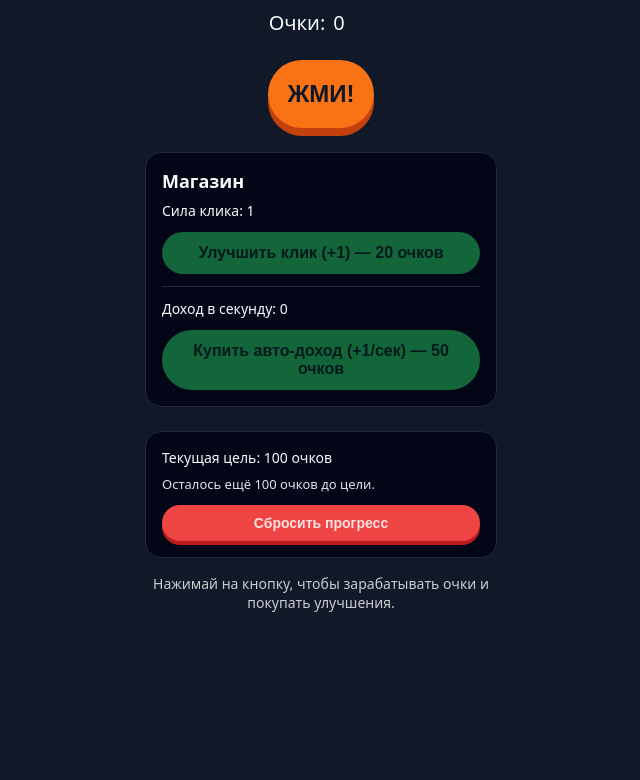
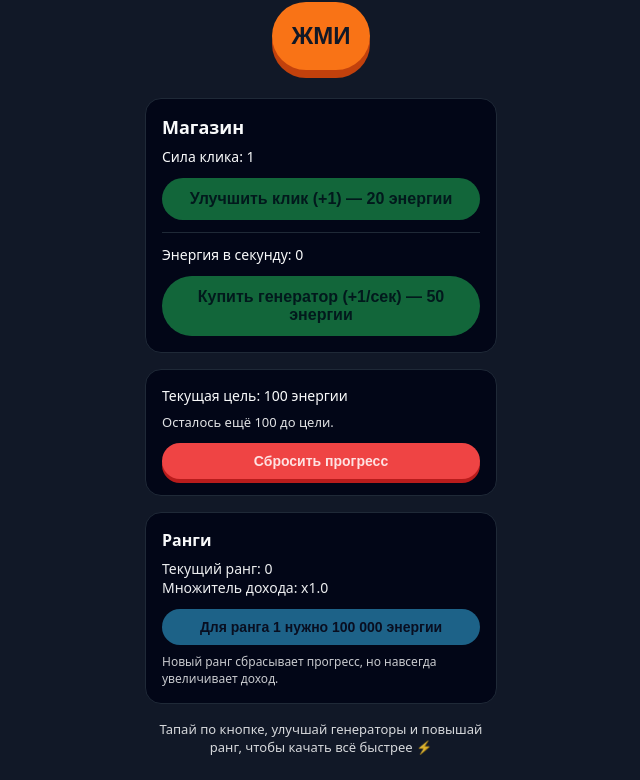
Before and after one commit to DandyTM/Clicker-City, a plain HTML site: page index.html in a window 1280 px wide. Shown: the part 114-894 px from the top of the page, without its empty margins (319-959 px from the left). Before the commit the page ends 800 px from the top, so only its background shows below. Drawn offline with Linux system fonts and the light colour scheme.

Commit message:
Add files via upload

```diff
--- a/index.html
+++ b/index.html
@@ -6,7 +6,8 @@
     name="viewport"
     content="width=device-width, initial-scale=1.0, user-scalable=no"
   >
-  <title>Мой первый кликер</title>
+
+  <title>Генератор энергии</title>
 
   <!-- Цвет темы для браузера -->
   <meta name="theme-color" content="#111827">
@@ -14,7 +15,7 @@
   <!-- Для айфона: полноэкранный режим и название -->
   <meta name="apple-mobile-web-app-capable" content="yes">
   <meta name="apple-mobile-web-app-status-bar-style" content="black-translucent">
-  <meta name="apple-mobile-web-app-title" content="Кликер">
+  <meta name="apple-mobile-web-app-title" content="Генератор">
 
   <!-- Манифест для PWA -->
   <link rel="manifest" href="manifest.webmanifest">
@@ -27,16 +28,16 @@
 
 <body>
   <div class="app">
-        <h1 class="title">Мой первый кликер</h1>
+    <h1 class="title">Генератор энергии</h1>
 
     <div class="score-wrapper">
-        <span>Очки:</span>
+      <span>Энергия:</span>
       <span id="score">0</span>
     </div>
 
     <div class="click-area">
       <button id="click-button" class="click-button">
-            ЖМИ!
+        ЖМИ
       </button>
       <div id="floating-points-container"></div>
     </div>
@@ -48,21 +49,22 @@
         Сила клика: <span id="click-power">1</span>
       </p>
       <button id="buy-upgrade" class="shop-button">
-            Улучшить клик (+1) — <span id="upgrade-cost">20</span> очков
+        Улучшить клик (+1) — <span id="upgrade-cost">20</span> энергии
       </button>
 
       <hr class="shop-divider">
 
       <p class="shop-text">
-            Доход в секунду: <span id="income-per-second">0</span>
+        Энергия в секунду: <span id="income-per-second">0</span>
       </p>
       <button id="buy-income" class="shop-button">
-            Купить авто-доход (+1/сек) — <span id="income-cost">50</span> очков
+        Купить генератор (+1/сек) — <span id="income-cost">50</span> энергии
       </button>
     </div>
+
     <div class="goal-box">
       <p class="goal-text">
-            Текущая цель: <span id="goal-value">100</span> очков
+        Текущая цель: <span id="goal-value">100</span> энергии
       </p>
       <p class="goal-status" id="goal-status">
         Достигни цель, чтобы перейти на следующий уровень!
@@ -72,10 +74,25 @@
       </button>
     </div>
 
-        <p class="hint">
-            Нажимай на кнопку, чтобы зарабатывать очки и покупать улучшения.
+    <div class="prestige-box">
+      <p class="prestige-title">Ранги</p>
+      <p class="prestige-text">
+        Текущий ранг: <span id="prestige-level">0</span><br>
+        Множитель дохода: x<span id="prestige-multiplier">1.0</span>
+      </p>
+      <button id="prestige-button" class="prestige-button" disabled>
+        Для ранга 1 нужно 100&nbsp;000 энергии
+      </button>
+      <p class="prestige-hint">
+        Новый ранг сбрасывает прогресс, но навсегда увеличивает доход.
       </p>
     </div>
+
+    <p class="hint">
+      Тапай по кнопке, улучшай генераторы и повышай ранг, чтобы качать всё быстрее ⚡
+    </p>
+  </div>
+
   <script src="main.js"></script>
 </body>
 </html>
--- a/main.js
+++ b/main.js
@@ -1,21 +1,44 @@
 // ---------- Текущее состояние игры ----------
 
-let score = 0;              // очки
-let clickPower = 1;         // сколько даёт один клик
-let upgradeCost = 20;       // цена улучшения клика
+// энергия
+let score = 0;
 
-let incomePerSecond = 0;    // пассивный доход / сек
-let incomeCost = 50;        // цена покупки +1 к доходу
+// уровни улучшений
+let clickLevel = 0;   // сколько раз улучшали клик
+let incomeLevel = 0;  // сколько генераторов авто-дохода куплено
 
-let currentGoal = 100;      // следующая цель по очкам
+// цели
+let currentGoal = 100;
 
-const CRIT_CHANCE = 1;      // 100% шанс, КАЖДЫЙ клик — крит
-const CRIT_MULTIPLIER = 5;
+// ранги (престиж)
+let prestigeLevel = 0;      // сколько раз повышали ранг
 
+// криты
+const CRIT_CHANCE = 0.2;    // 20% шанс
+const CRIT_MULTIPLIER = 5;  // x5 за крит
 
+// ---------- Экономика ----------
 
+// формулы цены: base * growth^level
+const BASE_CLICK_COST = 20;
+const CLICK_COST_GROWTH = 1.25;  // ~ +25% за уровень
 
-// ---------- Элементы интерфейса ----------
+const BASE_INCOME_COST = 50;
+const INCOME_COST_GROWTH = 1.35; // ~ +35% за уровень
+
+// ранги
+const PRESTIGE_BASE_REQUIREMENT = 100000; // первая «перерождение» после 100к
+const PRESTIGE_REQ_GROWTH = 5;            // каждый следующий ранг ×5
+const PRESTIGE_PER_LEVEL_BONUS = 0.5;     // каждый ранг +50% ко всему доходу
+
+// производные значения (обновляются из уровней)
+let clickPower = 1;          // сила клика
+let incomePerSecond = 0;     // авто-доход
+let prestigeMultiplier = 1;  // множитель дохода от рангов
+let upgradeCost = BASE_CLICK_COST;
+let incomeCost = BASE_INCOME_COST;
+
+// ---------- DOM-элементы ----------
 
 const scoreElement = document.getElementById('score');
 const clickButton = document.getElementById('click-button');
@@ -32,66 +55,119 @@ const goalValueElement = document.getElementById('goal-value');
 const goalStatusElement = document.getElementById('goal-status');
 const resetButton = document.getElementById('reset-button');
 
-// контейнер для всплывающих +X
 const floatingContainer = document.getElementById('floating-points-container');
+
+const prestigeLevelElement = document.getElementById('prestige-level');
+const prestigeMultiplierElement = document.getElementById('prestige-multiplier');
+const prestigeButton = document.getElementById('prestige-button');
+
+// ---------- Вспомогательные функции экономики ----------
+
+function getClickPowerFromLevel() {
+  return 1 + clickLevel;
+}
+
+function getIncomePerSecondFromLevel() {
+  return incomeLevel;
+}
+
+function getPrestigeMultiplierFromLevel() {
+  return 1 + prestigeLevel * PRESTIGE_PER_LEVEL_BONUS;
+}
+
+function getClickCostFromLevel() {
+  return Math.floor(BASE_CLICK_COST * Math.pow(CLICK_COST_GROWTH, clickLevel));
+}
+
+function getIncomeCostFromLevel() {
+  return Math.floor(BASE_INCOME_COST * Math.pow(INCOME_COST_GROWTH, incomeLevel));
+}
+
+function getPrestigeRequirement() {
+  return Math.floor(
+    PRESTIGE_BASE_REQUIREMENT * Math.pow(PRESTIGE_REQ_GROWTH, prestigeLevel)
+  );
+}
+
+// пересчитать все производные значения из уровней
+function recomputeDerived() {
+  clickPower = getClickPowerFromLevel();
+  incomePerSecond = getIncomePerSecondFromLevel();
+  prestigeMultiplier = getPrestigeMultiplierFromLevel();
+  upgradeCost = getClickCostFromLevel();
+  incomeCost = getIncomeCostFromLevel();
+}
 
 // ---------- Сохранение / загрузка ----------
 
 function saveState() {
   const state = {
     score,
-    clickPower,
-    upgradeCost,
-    incomePerSecond,
-    incomeCost,
-    currentGoal
+    clickLevel,
+    incomeLevel,
+    currentGoal,
+    prestigeLevel
   };
   localStorage.setItem('clickerState', JSON.stringify(state));
 }
 
 function loadState() {
   const saved = localStorage.getItem('clickerState');
-  if (!saved) return;
+  if (!saved) {
+    recomputeDerived();
+    return;
+  }
 
   try {
     const state = JSON.parse(saved);
+
     if (typeof state.score === 'number') score = state.score;
-    if (typeof state.clickPower === 'number') clickPower = state.clickPower;
-    if (typeof state.upgradeCost === 'number') upgradeCost = state.upgradeCost;
-    if (typeof state.incomePerSecond === 'number') incomePerSecond = state.incomePerSecond;
-    if (typeof state.incomeCost === 'number') incomeCost = state.incomeCost;
     if (typeof state.currentGoal === 'number') currentGoal = state.currentGoal;
+
+    if (typeof state.clickLevel === 'number') {
+      clickLevel = state.clickLevel;
+    }
+    if (typeof state.incomeLevel === 'number') {
+      incomeLevel = state.incomeLevel;
+    }
+    if (typeof state.prestigeLevel === 'number') {
+      prestigeLevel = state.prestigeLevel;
+    }
   } catch (e) {
     console.warn('Не удалось загрузить сохранение', e);
   }
+
+  recomputeDerived();
 }
 
-// ---------- Логика целей ----------
+// ---------- Цели ----------
 
 function checkGoal() {
+  if (!goalStatusElement || !goalValueElement) return;
+
+  goalValueElement.textContent = currentGoal;
+
   if (score >= currentGoal) {
     goalStatusElement.textContent =
-      `Отлично! Ты достиг цели ${currentGoal} очков. Новая цель уже выше!`;
-
-    // новая цель — x2 от прошлой
+      `Отлично! Ты достиг цели ${currentGoal}. Новая цель уже выше!`;
     currentGoal = Math.floor(currentGoal * 2);
   } else {
     const remaining = currentGoal - score;
     goalStatusElement.textContent =
-      `Осталось ещё ${remaining} очков до цели.`;
+      `Осталось ещё ${remaining} до цели.`;
   }
 }
 
 // ---------- Анимации ----------
 
-// пульс счёта при обновлении
 function pulseScore() {
+  if (!scoreElement) return;
   scoreElement.classList.remove('score-pulse');
-  void scoreElement.offsetWidth; // перезапуск анимации
+  // перезапуск анимации
+  void scoreElement.offsetWidth;
   scoreElement.classList.add('score-pulse');
 }
 
-// показываем всплывающее "+X" над кнопкой
 function showFloatingPoints(text, isCrit = false) {
   if (!floatingContainer) return;
 
@@ -112,85 +188,145 @@ function showFloatingPoints(text, isCrit = false) {
 // ---------- Обновление интерфейса ----------
 
 function updateUI() {
-  scoreElement.textContent = score;
-  clickPowerElement.textContent = clickPower;
-  upgradeCostElement.textContent = upgradeCost;
+  if (scoreElement) scoreElement.textContent = Math.floor(score);
+  if (clickPowerElement) clickPowerElement.textContent = clickPower;
+  if (upgradeCostElement) upgradeCostElement.textContent = upgradeCost;
 
-  incomePerSecondElement.textContent = incomePerSecond;
-  incomeCostElement.textContent = incomeCost;
+  if (incomePerSecondElement) incomePerSecondElement.textContent = incomePerSecond;
+  if (incomeCostElement) incomeCostElement.textContent = incomeCost;
 
-  goalValueElement.textContent = currentGoal;
+  if (buyUpgradeButton) buyUpgradeButton.disabled = score < upgradeCost;
+  if (buyIncomeButton) buyIncomeButton.disabled = score < incomeCost;
 
-  buyUpgradeButton.disabled = score < upgradeCost;
-  buyIncomeButton.disabled = score < incomeCost;
+  // ранги
+  const req = getPrestigeRequirement();
+  if (prestigeLevelElement) {
+    prestigeLevelElement.textContent = prestigeLevel;
+  }
+  if (prestigeMultiplierElement) {
+    prestigeMultiplierElement.textContent = prestigeMultiplier.toFixed(1);
+  }
+  if (prestigeButton) {
+    if (score >= req) {
+      prestigeButton.disabled = false;
+      prestigeButton.textContent =
+        `Перейти в ранг ${prestigeLevel + 1} (нужно ${req.toLocaleString('ru-RU')} энергии)`;
+    } else {
+      prestigeButton.disabled = true;
+      prestigeButton.textContent =
+        `Для ранга ${prestigeLevel + 1} нужно ${req.toLocaleString('ru-RU')} энергии`;
+    }
+  }
 
   checkGoal();
   pulseScore();
 }
 
-// ---------- Обработчики действий ----------
+// ---------- Обработчики ----------
 
-// Клик по основной кнопке (с критом)
+// клик по основной кнопке (с критами и ранговым множителем)
+if (clickButton) {
   clickButton.addEventListener('click', () => {
     const isCrit = Math.random() < CRIT_CHANCE;
-  const gain = isCrit ? clickPower * CRIT_MULTIPLIER : clickPower;
+
+    let gain = clickPower;
+    if (isCrit) {
+      gain *= CRIT_MULTIPLIER;
+      clickButton.classList.add('crit-click');
+      setTimeout(() => {
+        clickButton.classList.remove('crit-click');
+      }, 120);
+    }
+    gain *= prestigeMultiplier;
 
     score += gain;
     updateUI();
     saveState();
 
     if (isCrit) {
-    showFloatingPoints(`+${gain} CRIT!`, true);
+      showFloatingPoints(`+${Math.floor(gain)} CRIT!`, true);
     } else {
-    showFloatingPoints(`+${gain}`);
+      showFloatingPoints(`+${Math.floor(gain)}`);
     }
   });
+}
 
-// Покупка улучшения клика
+// улучшение клика
+if (buyUpgradeButton) {
   buyUpgradeButton.addEventListener('click', () => {
     if (score < upgradeCost) return;
 
     score -= upgradeCost;
-  clickPower += 1;
-  upgradeCost = Math.floor(upgradeCost * 1.8);
+    clickLevel += 1;
 
+    recomputeDerived();
     updateUI();
     saveState();
   });
+}
 
-// Покупка авто-дохода
+// покупка авто-дохода
+if (buyIncomeButton) {
   buyIncomeButton.addEventListener('click', () => {
     if (score < incomeCost) return;
 
     score -= incomeCost;
-  incomePerSecond += 1;
-  incomeCost = Math.floor(incomeCost * 2);
+    incomeLevel += 1;
 
+    recomputeDerived();
     updateUI();
     saveState();
   });
+}
 
-// Сброс прогресса
+// обычный сброс прогресса (без смены ранга)
+if (resetButton) {
   resetButton.addEventListener('click', () => {
-  const confirmReset = confirm('Точно сбросить прогресс? Отменить нельзя!');
+    const confirmReset = confirm('Точно сбросить прогресс без повышения ранга?');
     if (!confirmReset) return;
 
     score = 0;
-  clickPower = 1;
-  upgradeCost = 20;
-  incomePerSecond = 0;
-  incomeCost = 50;
+    clickLevel = 0;
+    incomeLevel = 0;
     currentGoal = 100;
 
+    recomputeDerived();
     saveState();
     updateUI();
   });
+}
+
+// переход в новый ранг (престиж)
+if (prestigeButton) {
+  prestigeButton.addEventListener('click', () => {
+    const requirement = getPrestigeRequirement();
+    if (score < requirement) return;
+
+    const ok = confirm(
+      `Перейти в ранг ${prestigeLevel + 1}? Прогресс сбросится, но доход увеличится навсегда.`
+    );
+    if (!ok) return;
+
+    prestigeLevel += 1;
+
+    // полный сброс прогресса
+    score = 0;
+    clickLevel = 0;
+    incomeLevel = 0;
+    currentGoal = 100;
+
+    recomputeDerived();
+    saveState();
+    updateUI();
+  });
+}
 
 // ---------- Авто-доход раз в секунду ----------
 
 setInterval(() => {
   if (incomePerSecond > 0) {
-    score += incomePerSecond;
+    const gain = incomePerSecond * prestigeMultiplier;
+    score += gain;
     updateUI();
     saveState();
   }
@@ -201,7 +337,7 @@ setInterval(() => {
 loadState();
 updateUI();
 
-// ---------- (опционально) регистрация сервис-воркера для PWA ----------
+// ---------- Регистрация сервис-воркера для PWA ----------
 
 if ('serviceWorker' in navigator) {
   window.addEventListener('load', () => {
--- a/style.css
+++ b/style.css
@@ -31,7 +31,20 @@ body {
   justify-content: center;
   gap: 8px;
   font-size: 20px;
-  margin-bottom: 24px;
+  margin-bottom: 16px;
+}
+
+#score {
+  display: inline-block;
+  min-width: 40px;
+}
+
+/* Кнопка клика и область вокруг неё */
+
+.click-area {
+  position: relative;
+  display: inline-block;
+  margin-bottom: 20px;
 }
 
 .click-button {
@@ -53,13 +66,10 @@ body {
   box-shadow: 0 4px 0 #c2410c;
 }
 
-.hint {
-  margin-top: 16px;
-  font-size: 14px;
-  opacity: 0.8;
-}
+/* Магазин */
+
 .shop {
-  margin-top: 24px;
+  margin-top: 8px;
   padding: 16px;
   border-radius: 16px;
   background: #020617;
@@ -102,13 +112,17 @@ body {
   box-shadow: none;
   transform: none;
 }
+
 .shop-divider {
   border: none;
   border-top: 1px solid #1f2937;
   margin: 12px 0;
 }
+
+/* Цели */
+
 .goal-box {
-  margin-top: 24px;
+  margin-top: 16px;
   padding: 16px;
   border-radius: 16px;
   background: #020617;
@@ -145,45 +159,71 @@ body {
   transform: translateY(3px);
   box-shadow: 0 2px 0 #b91c1c;
 }
-/* Контейнер для кнопки и всплывающих +X */
-.click-area {
-  display: inline-block;
-  position: relative;
-}
 
-/* Чтобы анимация масштаба у счёта работала корректно */
-#score {
-  display: inline-block;
-  min-width: 40px;
+/* Ранги / престиж */
+
+.prestige-box {
+  margin-top: 16px;
+  padding: 16px;
+  border-radius: 16px;
+  background: #020617;
+  border: 1px solid #1f2937;
   text-align: left;
 }
 
-/* Всплывающие "+X" */
-.floating-points {
-  position: absolute;
-  left: 50%;
-  top: 50%;
-  transform: translate(-50%, -20%);
+.prestige-title {
   font-size: 16px;
   font-weight: 600;
-  pointer-events: none;
-  opacity: 0;
-  animation: float-up 0.6s ease-out forwards;
+  margin-bottom: 8px;
 }
 
-/* Анимация "вылета" вверх */
-@keyframes float-up {
-  0% {
-    transform: translate(-50%, -20%);
-    opacity: 1;
-  }
-  100% {
-    transform: translate(-50%, -120%);
-    opacity: 0;
-  }
+.prestige-text {
+  font-size: 14px;
+  margin-bottom: 12px;
+  opacity: 0.95;
 }
 
-/* Пульс счёта */
+.prestige-button {
+  width: 100%;
+  padding: 10px;
+  font-size: 14px;
+  border-radius: 999px;
+  border: none;
+  cursor: pointer;
+  background: #38bdf8;
+  color: #0f172a;
+  box-shadow: 0 4px 0 #0ea5e9;
+  font-weight: 600;
+  transition: transform 0.05s ease, box-shadow 0.05s ease, opacity 0.2s;
+}
+
+.prestige-button:disabled {
+  opacity: 0.5;
+  cursor: not-allowed;
+  box-shadow: none;
+}
+
+.prestige-button:active {
+  transform: translateY(2px);
+  box-shadow: 0 2px 0 #0ea5e9;
+}
+
+.prestige-hint {
+  margin-top: 8px;
+  font-size: 12px;
+  opacity: 0.8;
+}
+
+/* Подсказка внизу */
+
+.hint {
+  margin-top: 16px;
+  font-size: 13px;
+  opacity: 0.85;
+}
+
+/* Анимации очков и всплывающих значений */
+
 #score.score-pulse {
   animation: score-pulse 0.15s ease-out;
 }
@@ -199,9 +239,38 @@ body {
     transform: scale(1);
   }
 }
+
+.floating-points {
+  position: absolute;
+  left: 50%;
+  top: 50%;
+  transform: translate(-50%, -20%);
+  font-size: 16px;
+  font-weight: 600;
+  pointer-events: none;
+  opacity: 0;
+  animation: float-up 0.6s ease-out forwards;
+}
+
+@keyframes float-up {
+  0% {
+    transform: translate(-50%, -20%);
+    opacity: 1;
+  }
+  100% {
+    transform: translate(-50%, -120%);
+    opacity: 0;
+  }
+}
+
 .floating-points.crit {
   font-size: 20px;
   font-weight: 700;
-  color: #f97316;           /* ярко-оранжевый */
+  color: #f97316;
   text-shadow: 0 0 8px rgba(249, 115, 22, 0.8);
 }
+
+.click-button.crit-click {
+  transform: scale(1.05);
+  box-shadow: 0 10px 0 #fbbf24;
+}
--- a/sw.js
+++ b/sw.js
@@ -1,4 +1,4 @@
-const CACHE_NAME = 'clicker-v2'; // <<< было v1, главное — другое имя
+const CACHE_NAME = 'energy-clicker-v1';
 const ASSETS = [
   './',
   './index.html',
```
Lines whose indentation alone changed are shown as unchanged.
